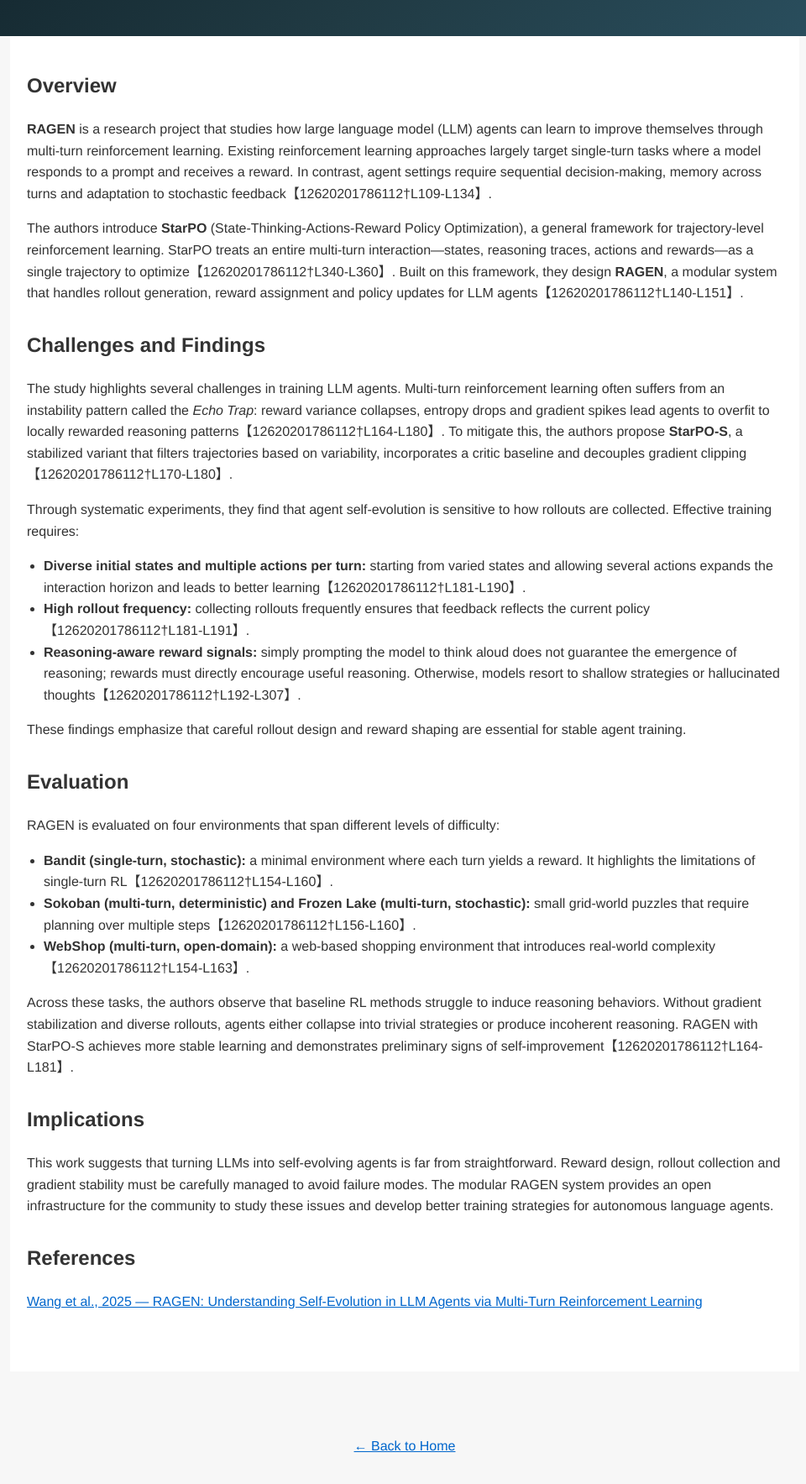
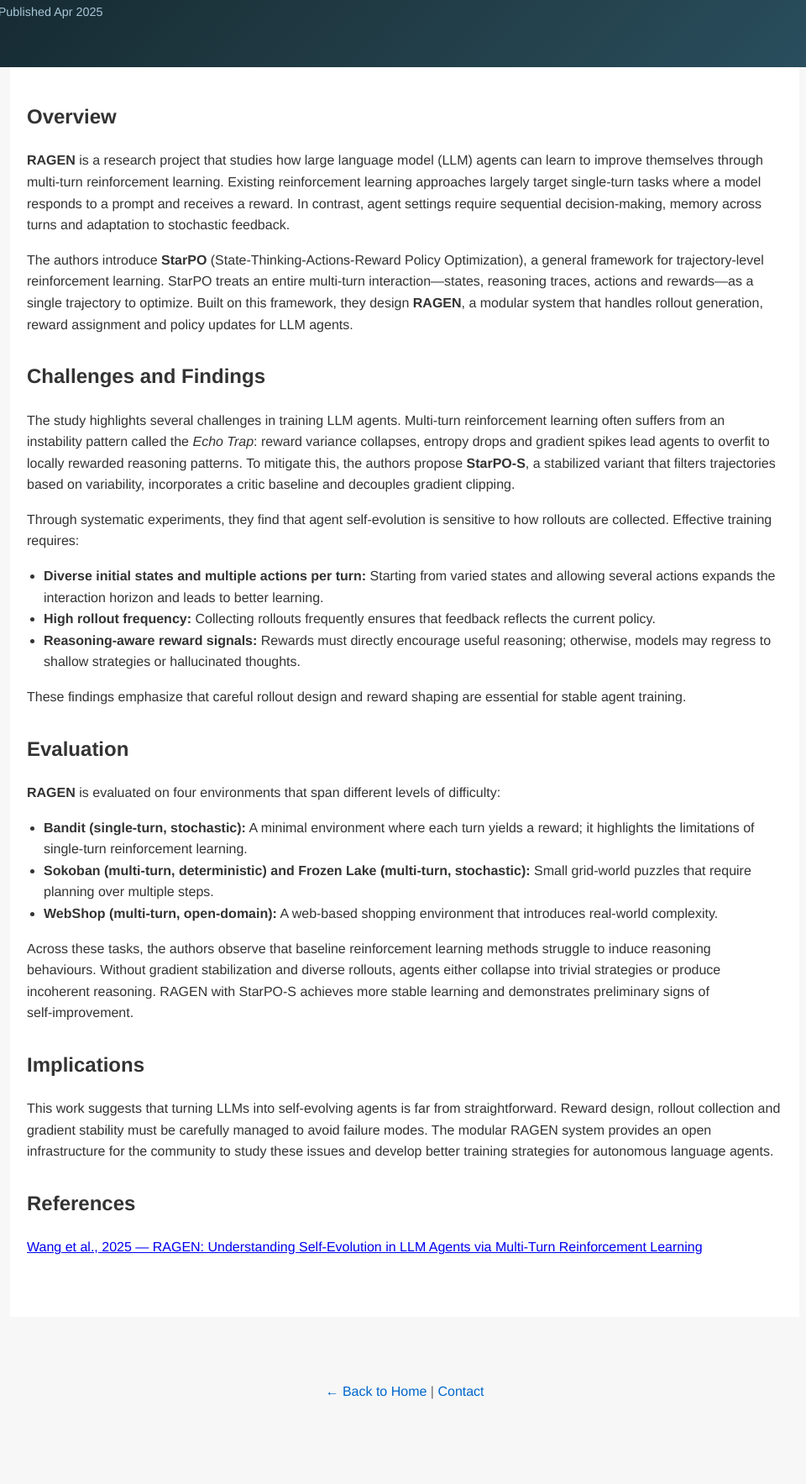
Before and after one commit to amendezai/latest-in-ai, a plain HTML site: page ragen.html in a window 1280 px wide. Shown: the part 157-1924 px from the top of the page at 84% size, without its empty margins (158-1118 px from the left). After the commit the page ends 1862 px from the top, so only its background shows below. Drawn offline with Linux system fonts and the light colour scheme.

Commit message:
Add contact page and update index and ragen pages with author information and cleaned citations

```diff
--- a/ragen.html
+++ b/ragen.html
@@ -5,49 +5,52 @@
   <meta name="viewport" content="width=device-width, initial-scale=1.0">
   <title>RAGEN Paper Summary</title>
   <style>
-body { margin:0; font-family: 'Helvetica', Arial, sans-serif; line-height:1.6; color:#333; background-color:#f7f7f7; }
+    body { margin:0; font-family:'Helvetica', Arial, sans-serif; line-height:1.6; color:#333; background-color:#f7f7f7; }
     header { background: linear-gradient(135deg, #0f2027, #203a43, #2c5364); color:#fff; padding:40px 20px; }
     header h1 { margin:0; font-size:2.5em; }
     header p { margin-top:10px; font-size:1.1em; color:#c7dbe6; }
+    header .author { margin-top:5px; font-size:0.9em; color:#a8c7d8; }
     .container { max-width:900px; margin:0 auto; padding:40px 20px; background:#fff; }
     section { margin-bottom:30px; }
     section h2 { margin-top:0; font-size:1.5em; }
     ul { padding-left:20px; }
     footer { text-align:center; padding:20px 0; color:#666; margin-top:40px; }
-a { color:#0066cc; }
+    footer a { color:#0066cc; text-decoration:none; }
+    footer a:hover { text-decoration:underline; }
   </style>
 </head>
 <body>
   <header>
     <h1>RAGEN: Understanding Self‑Evolution in LLM Agents</h1>
     <p>Detailed summary and insights</p>
+    <p class="author">By Andrew Mendez | Published Apr 2025</p>
   </header>
   <div class="container">
     <section>
       <h2>Overview</h2>
-  <p><strong>RAGEN</strong> is a research project that studies how large language model (LLM) agents can learn to improve themselves through multi‑turn reinforcement learning. Existing reinforcement learning approaches largely target single‑turn tasks where a model responds to a prompt and receives a reward. In contrast, agent settings require sequential decision‑making, memory across turns and adaptation to stochastic feedback【12620201786112†L109-L134】.</p>
-  <p>The authors introduce <strong>StarPO</strong> (State‑Thinking‑Actions‑Reward Policy Optimization), a general framework for trajectory‑level reinforcement learning. StarPO treats an entire multi‑turn interaction—states, reasoning traces, actions and rewards—as a single trajectory to optimize【12620201786112†L340-L360】. Built on this framework, they design <strong>RAGEN</strong>, a modular system that handles rollout generation, reward assignment and policy updates for LLM agents【12620201786112†L140-L151】.</p>
+      <p><strong>RAGEN</strong> is a research project that studies how large language model (LLM) agents can learn to improve themselves through multi‑turn reinforcement learning. Existing reinforcement learning approaches largely target single‑turn tasks where a model responds to a prompt and receives a reward. In contrast, agent settings require sequential decision‑making, memory across turns and adaptation to stochastic feedback.</p>
+      <p>The authors introduce <strong>StarPO</strong> (State‑Thinking‑Actions‑Reward Policy Optimization), a general framework for trajectory‑level reinforcement learning. StarPO treats an entire multi‑turn interaction—states, reasoning traces, actions and rewards—as a single trajectory to optimize. Built on this framework, they design <strong>RAGEN</strong>, a modular system that handles rollout generation, reward assignment and policy updates for LLM agents.</p>
     </section>
     <section>
       <h2>Challenges and Findings</h2>
-  <p>The study highlights several challenges in training LLM agents. Multi‑turn reinforcement learning often suffers from an instability pattern called the <em>Echo Trap</em>: reward variance collapses, entropy drops and gradient spikes lead agents to overfit to locally rewarded reasoning patterns【12620201786112†L164-L180】. To mitigate this, the authors propose <strong>StarPO‑S</strong>, a stabilized variant that filters trajectories based on variability, incorporates a critic baseline and decouples gradient clipping【12620201786112†L170-L180】.</p>
+      <p>The study highlights several challenges in training LLM agents. Multi‑turn reinforcement learning often suffers from an instability pattern called the <em>Echo Trap</em>: reward variance collapses, entropy drops and gradient spikes lead agents to overfit to locally rewarded reasoning patterns. To mitigate this, the authors propose <strong>StarPO‑S</strong>, a stabilized variant that filters trajectories based on variability, incorporates a critic baseline and decouples gradient clipping.</p>
       <p>Through systematic experiments, they find that agent self‑evolution is sensitive to how rollouts are collected. Effective training requires:</p>
       <ul>
-    <li><strong>Diverse initial states and multiple actions per turn:</strong> starting from varied states and allowing several actions expands the interaction horizon and leads to better learning【12620201786112†L181-L190】.</li>
-    <li><strong>High rollout frequency:</strong> collecting rollouts frequently ensures that feedback reflects the current policy【12620201786112†L181-L191】.</li>
-    <li><strong>Reasoning‑aware reward signals:</strong> simply prompting the model to think aloud does not guarantee the emergence of reasoning; rewards must directly encourage useful reasoning. Otherwise, models resort to shallow strategies or hallucinated thoughts【12620201786112†L192-L307】.</li>
+        <li><strong>Diverse initial states and multiple actions per turn:</strong> Starting from varied states and allowing several actions expands the interaction horizon and leads to better learning.</li>
+        <li><strong>High rollout frequency:</strong> Collecting rollouts frequently ensures that feedback reflects the current policy.</li>
+        <li><strong>Reasoning‑aware reward signals:</strong> Rewards must directly encourage useful reasoning; otherwise, models may regress to shallow strategies or hallucinated thoughts.</li>
       </ul>
       <p>These findings emphasize that careful rollout design and reward shaping are essential for stable agent training.</p>
     </section>
     <section>
       <h2>Evaluation</h2>
-  <p>RAGEN is evaluated on four environments that span different levels of difficulty:</p>
+      <p><strong>RAGEN</strong> is evaluated on four environments that span different levels of difficulty:</p>
       <ul>
-    <li><strong>Bandit (single‑turn, stochastic):</strong> a minimal environment where each turn yields a reward. It highlights the limitations of single‑turn RL【12620201786112†L154-L160】.</li>
-    <li><strong>Sokoban (multi‑turn, deterministic) and Frozen Lake (multi‑turn, stochastic):</strong> small grid‑world puzzles that require planning over multiple steps【12620201786112†L156-L160】.</li>
-    <li><strong>WebShop (multi‑turn, open‑domain):</strong> a web‑based shopping environment that introduces real‑world complexity【12620201786112†L154-L163】.</li>
+        <li><strong>Bandit (single‑turn, stochastic):</strong> A minimal environment where each turn yields a reward; it highlights the limitations of single‑turn reinforcement learning.</li>
+        <li><strong>Sokoban (multi‑turn, deterministic) and Frozen Lake (multi‑turn, stochastic):</strong> Small grid‑world puzzles that require planning over multiple steps.</li>
+        <li><strong>WebShop (multi‑turn, open‑domain):</strong> A web‑based shopping environment that introduces real‑world complexity.</li>
       </ul>
-  <p>Across these tasks, the authors observe that baseline RL methods struggle to induce reasoning behaviors. Without gradient stabilization and diverse rollouts, agents either collapse into trivial strategies or produce incoherent reasoning. RAGEN with StarPO‑S achieves more stable learning and demonstrates preliminary signs of self‑improvement【12620201786112†L164-L181】.</p>
+      <p>Across these tasks, the authors observe that baseline reinforcement learning methods struggle to induce reasoning behaviours. Without gradient stabilization and diverse rollouts, agents either collapse into trivial strategies or produce incoherent reasoning. RAGEN with StarPO‑S achieves more stable learning and demonstrates preliminary signs of self‑improvement.</p>
     </section>
     <section>
       <h2>Implications</h2>
@@ -55,11 +58,11 @@ a { color:#0066cc; }
     </section>
     <section>
       <h2>References</h2>
-  <p><a href="https://arxiv.org/abs/2504.20073">Wang et al., 2025 — RAGEN: Understanding Self‑Evolution in LLM Agents via Multi‑Turn Reinforcement Learning</a></p>
+      <p><a href="https://arxiv.org/abs/2504.20073">Wang et al., 2025 — RAGEN: Understanding Self‑Evolution in LLM Agents via Multi‑Turn Reinforcement Learning</a></p>
     </section>
   </div>
   <footer>
-<p><a href="index.html">← Back to Home</a></p>
+    <p><a href="index.html">← Back to Home</a> | <a href="contact.html">Contact</a></p>
   </footer>
 </body>
 </html>
```
Also changed, not shown: contact.html (added, +33 -0 lines), index.html (+6 -4 lines). Lines whose indentation alone changed are shown as unchanged.
